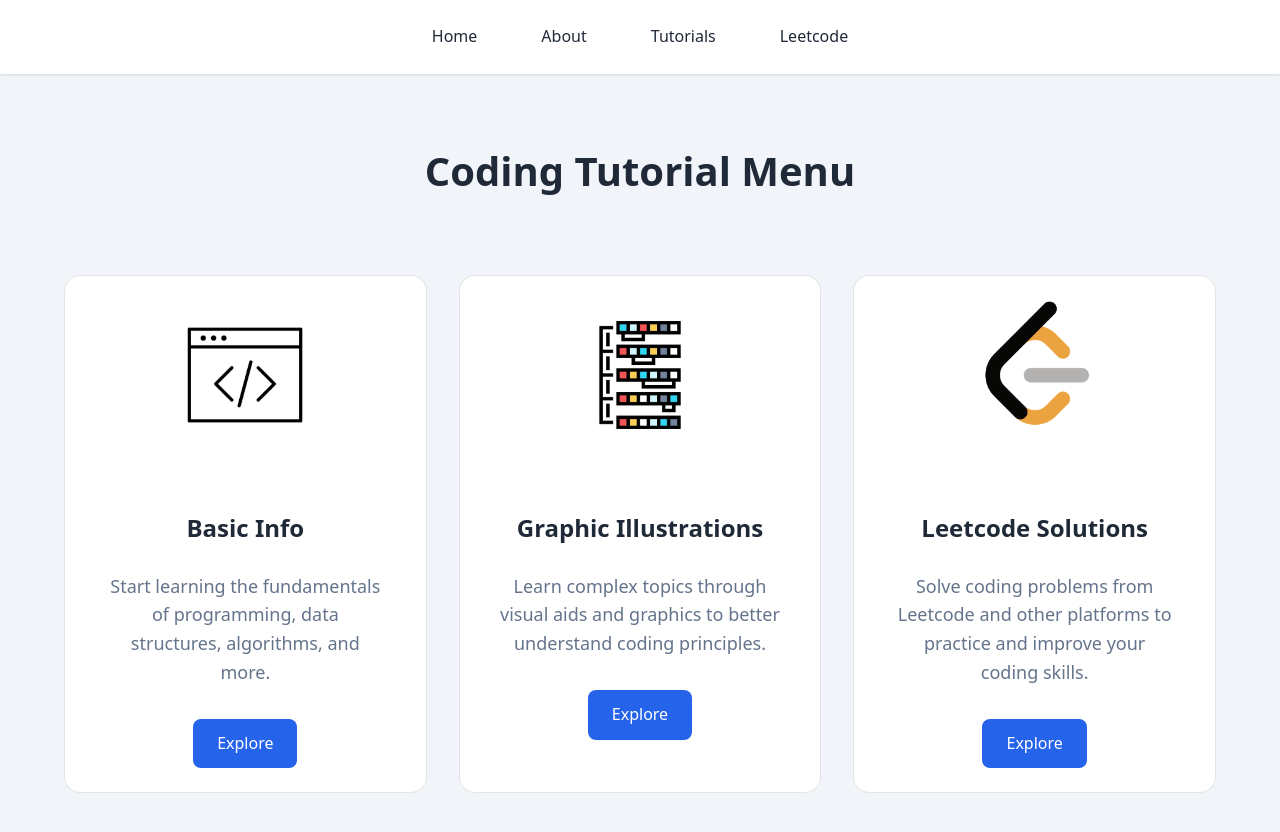
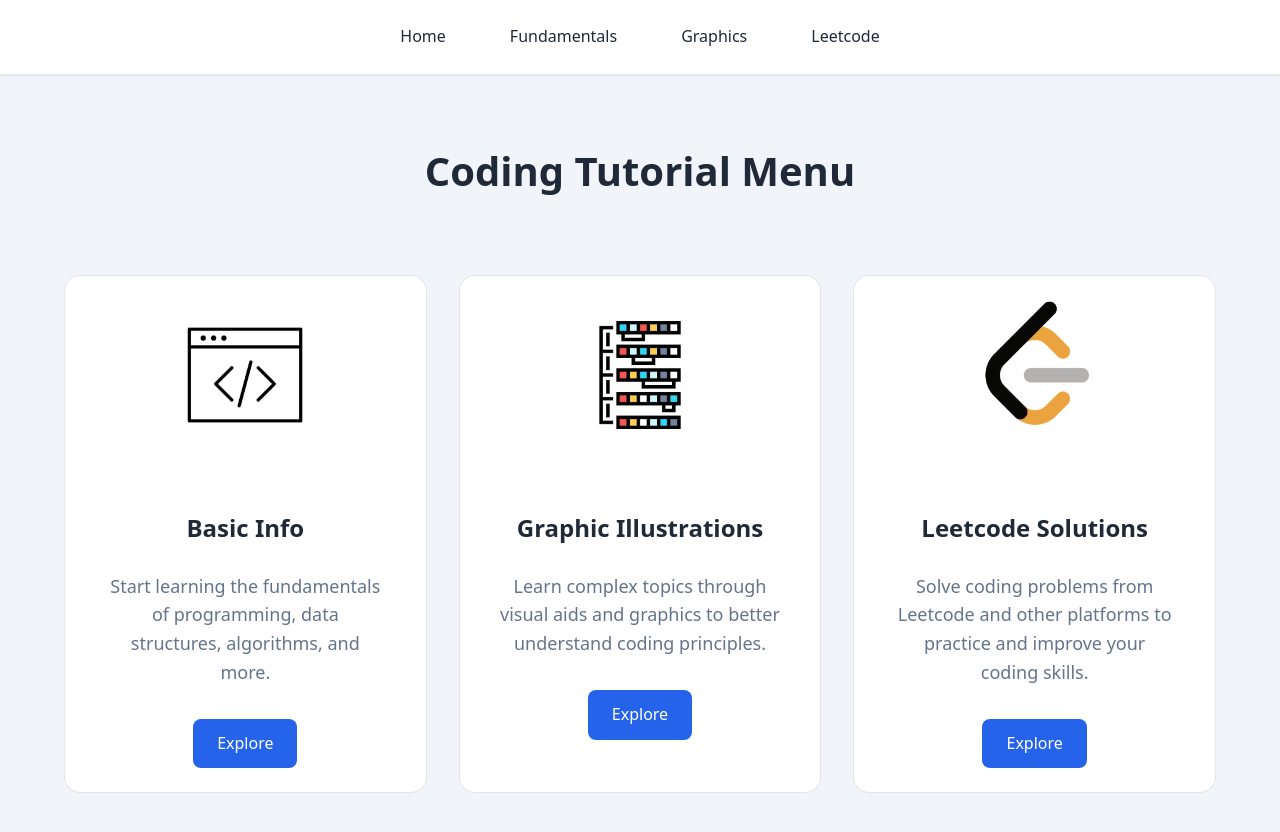
Before and after one commit to EnzePei/CodeExplain, a plain HTML site: page index.html in a window 1280 px wide. Drawn offline with Linux system fonts and the light colour scheme.

Commit message:
Update index.html

```diff
--- a/index.html
+++ b/index.html
@@ -185,8 +185,8 @@
 <body>
   <nav class="top-bar">
     <a href="#">Home</a>
-    <a href="#">About</a>
-    <a href="#">Tutorials</a>
+    <a href="#">Fundamentals</a>
+    <a href="#">Graphics</a>
     <a href="#">Leetcode</a>
   </nav>
 
```
